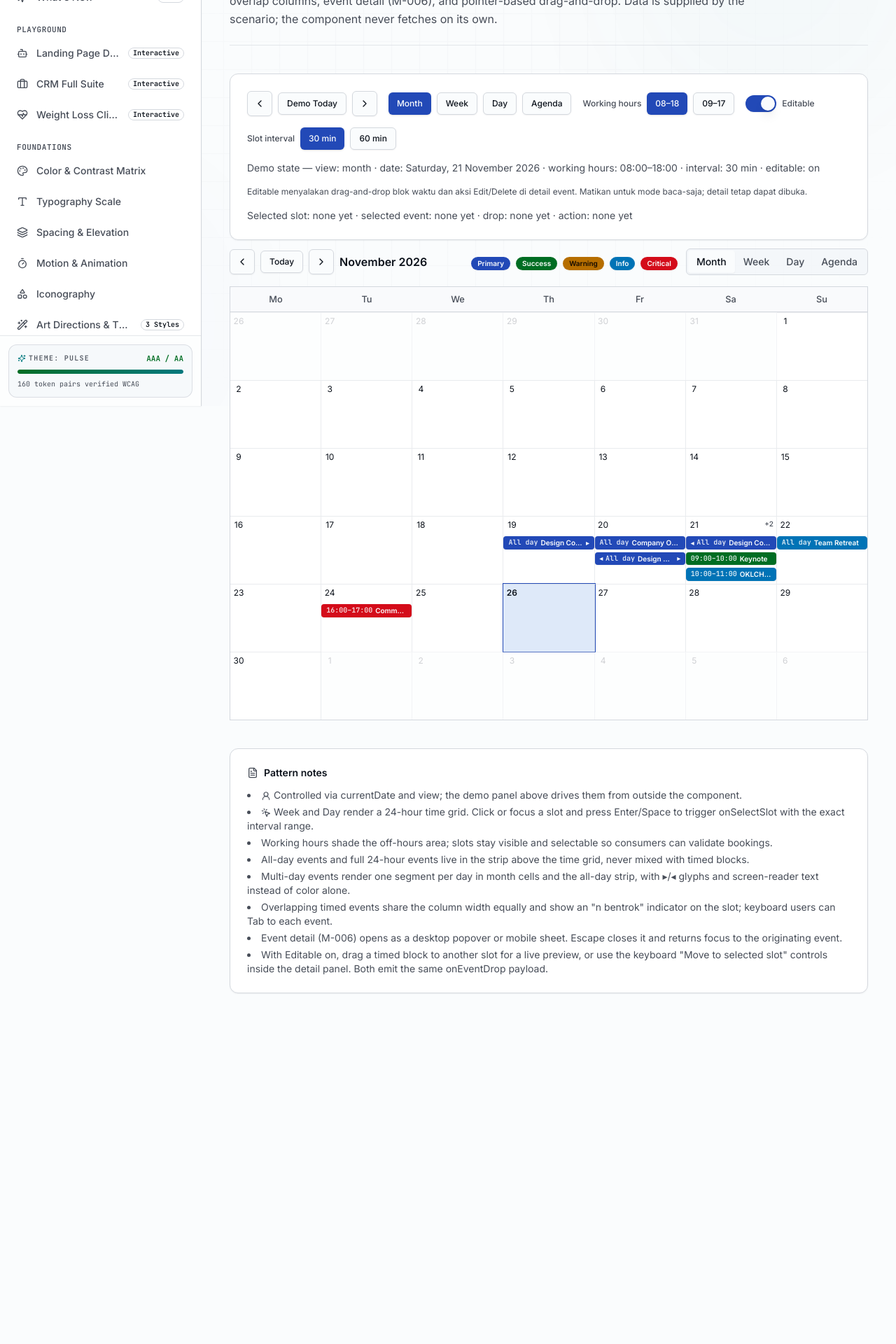
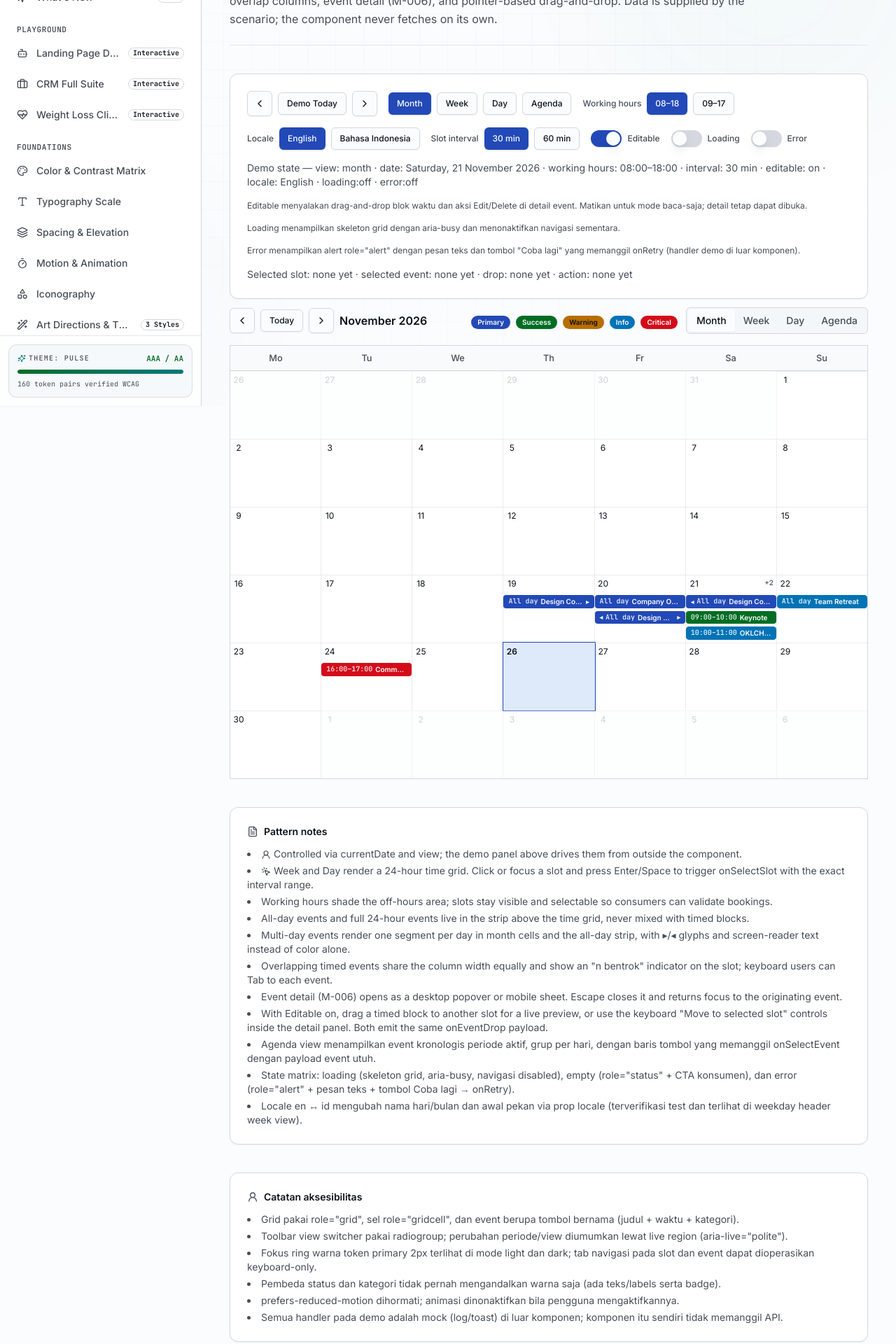
Before and after one commit to cobianwae/monorepo-bootstrap, a Next.js app in the folder apps/showcase/: page /patterns/calendar in a window 1280 px wide. Shown: the part 220-2140 px from the top of the page at 70% size. Before the commit the page ends 1679 px from the top, so only its background shows below. Built offline with nearby package versions, Linux system fonts and the light colour scheme.

Commit message:
feat: tambah locale en/id, agenda kronologis, state matrix, dan showcase final kalender [004-04]

```diff
--- a/apps/showcase/src/app/(docs)/patterns/calendar/page.tsx
+++ b/apps/showcase/src/app/(docs)/patterns/calendar/page.tsx
@@ -12,6 +12,7 @@ import {
   type WorkingHours,
 } from '@ds/ui';
 import { format } from 'date-fns';
+import { enUS as en, id } from 'date-fns/locale';
 
 const DEMO_DATE = new Date(2026, 10, 21);
 
@@ -86,6 +87,11 @@ const WORKING_HOUR_OPTIONS: Array<{ label: string; value: WorkingHours }> = [
   { label: '09–17', value: { start: '09:00', end: '17:00' } },
 ];
 
+const LOCALE_OPTIONS: Array<{ label: string; value: typeof en | typeof id }> = [
+  { label: 'English', value: en },
+  { label: 'Bahasa Indonesia', value: id },
+];
+
 export default function CalendarPage() {
   const [view, setView] = React.useState<CalendarView>('month');
   const [date, setDate] = React.useState<Date>(DEMO_DATE);
@@ -93,6 +99,9 @@ export default function CalendarPage() {
   const [slotInterval, setSlotInterval] = React.useState(30);
   const [events, setEvents] = React.useState<CalendarEvent[]>(DEMO_EVENTS);
   const [editable, setEditable] = React.useState(true);
+  const [locale, setLocale] = React.useState<typeof en | typeof id>(en);
+  const [loading, setLoading] = React.useState(false);
+  const [error, setError] = React.useState<string | null>(null);
   const [lastSlot, setLastSlot] = React.useState<string | null>(null);
   const [lastEvent, setLastEvent] = React.useState<string | null>(null);
   const [lastDrop, setLastDrop] = React.useState<string | null>(null);
@@ -104,6 +113,12 @@ export default function CalendarPage() {
 
   const handleSelectEvent = (event: CalendarEvent) => {
     setLastEvent(event.title);
+  };
+
+  const handleRetry = () => {
+    setError(null);
+    setLoading(false);
+    setEvents(DEMO_EVENTS);
   };
 
   const handleEventDrop = ({ id, start, end }: EventDropInfo) => {
@@ -168,16 +183,19 @@ export default function CalendarPage() {
               ))}
             </div>
 
-            <div className="flex items-center gap-2">
-              <Switch
-                id="calendar-editable"
-                checked={editable}
-                onCheckedChange={setEditable}
-                aria-describedby="calendar-editable-hint"
-              />
-              <label htmlFor="calendar-editable" className="text-xs font-medium text-muted-foreground">
-                Editable
-              </label>
+            <div className="flex flex-wrap items-center gap-2">
+              <span className="text-xs font-medium text-muted-foreground">Locale</span>
+              {LOCALE_OPTIONS.map((option) => (
+                <Button
+                  key={option.label}
+                  type="button"
+                  variant={locale === option.value ? 'default' : 'outline'}
+                  size="sm"
+                  onClick={() => setLocale(option.value)}
+                >
+                  {option.label}
+                </Button>
+              ))}
             </div>
 
             <div className="flex flex-wrap items-center gap-2">
@@ -195,14 +213,59 @@ export default function CalendarPage() {
               ))}
             </div>
 
+            <div className="flex items-center gap-2">
+              <Switch
+                id="calendar-editable"
+                checked={editable}
+                onCheckedChange={setEditable}
+                aria-describedby="calendar-editable-hint"
+              />
+              <label htmlFor="calendar-editable" className="text-xs font-medium text-muted-foreground">
+                Editable
+              </label>
+            </div>
+
+            <div className="flex items-center gap-2">
+              <Switch
+                id="calendar-loading"
+                checked={loading}
+                onCheckedChange={setLoading}
+                aria-describedby="calendar-loading-hint"
+              />
+              <label htmlFor="calendar-loading" className="text-xs font-medium text-muted-foreground">
+                Loading
+              </label>
+            </div>
+
+            <div className="flex items-center gap-2">
+              <Switch
+                id="calendar-error"
+                checked={!!error}
+                onCheckedChange={(v) => setError(v ? 'Gagal memuat data dari server' : null)}
+                aria-describedby="calendar-error-hint"
+              />
+              <label htmlFor="calendar-error" className="text-xs font-medium text-muted-foreground">
+                Error
+              </label>
+            </div>
+
             <p className="w-full text-sm text-muted-foreground">
               Demo state — view: {view} · date: {format(date, 'EEEE, d MMMM yyyy')} · working hours:{' '}
               {workingHours.start}–{workingHours.end} · interval: {slotInterval} min · editable:{' '}
-              {editable ? 'on' : 'off'}
+              {editable ? 'on' : 'off'} · locale:{' '}
+              {locale === id ? 'Bahasa Indonesia' : 'English'} · loading:{loading ? 'on' : 'off'} ·
+              error:{error ? 'on' : 'off'}
             </p>
             <p id="calendar-editable-hint" className="w-full text-xs text-muted-foreground">
               Editable menyalakan drag-and-drop blok waktu dan aksi Edit/Delete di detail event. Matikan untuk
               mode baca-saja; detail tetap dapat dibuka.
+            </p>
+            <p id="calendar-loading-hint" className="w-full text-xs text-muted-foreground">
+              Loading menampilkan skeleton grid dengan aria-busy dan menonaktifkan navigasi sementara.
+            </p>
+            <p id="calendar-error-hint" className="w-full text-xs text-muted-foreground">
+              Error menampilkan alert role=&quot;alert&quot; dengan pesan teks dan tombol &quot;Coba lagi&quot; yang memanggil
+              onRetry (handler demo di luar komponen).
             </p>
             <p className="w-full text-sm text-muted-foreground" aria-live="polite">
               Selected slot: {lastSlot ?? 'none yet'} · selected event: {lastEvent ?? 'none yet'} · drop:{' '}
@@ -216,8 +279,13 @@ export default function CalendarPage() {
           onViewChange={setView}
           currentDate={date}
           onDateChange={setDate}
+          locale={locale}
+          weekStartsOn={1}
           workingHours={workingHours}
           slotIntervalMinutes={slotInterval}
+          loading={loading}
+          error={error}
+          onRetry={handleRetry}
           onSelectSlot={handleSelectSlot}
           onSelectEvent={handleSelectEvent}
           editable={editable}
@@ -260,6 +328,35 @@ export default function CalendarPage() {
               With Editable on, drag a timed block to another slot for a live preview, or use the keyboard &quot;Move
               to selected slot&quot; controls inside the detail panel. Both emit the same onEventDrop payload.
             </li>
+            <li>
+              Agenda view menampilkan event kronologis periode aktif, grup per hari, dengan baris tombol yang
+              memanggil onSelectEvent dengan payload event utuh.
+            </li>
+            <li>
+              State matrix: loading (skeleton grid, aria-busy, navigasi disabled), empty (role=&quot;status&quot; +
+              CTA konsumen), dan error (role=&quot;alert&quot; + pesan teks + tombol Coba lagi → onRetry).
+            </li>
+            <li>
+              Locale en ↔ id mengubah nama hari/bulan dan awal pekan via prop locale (terverifikasi test dan terlihat
+              di weekday header week view).
+            </li>
+          </ul>
+        </CardContent>
+      </Card>
+
+      <Card>
+        <CardContent className="space-y-3 pt-6">
+          <h2 className="flex items-center gap-2 text-sm font-semibold text-foreground">
+            <UserRound className="h-4 w-4 text-muted-foreground" />
+            Catatan aksesibilitas
+          </h2>
+          <ul className="list-inside list-disc space-y-1 text-sm text-muted-foreground">
+            <li>Grid pakai role=&quot;grid&quot;, sel role=&quot;gridcell&quot;, dan event berupa tombol bernama (judul + waktu + kategori).</li>
+            <li>Toolbar view switcher pakai radiogroup; perubahan periode/view diumumkan lewat live region (aria-live=&quot;polite&quot;).</li>
+            <li>Fokus ring warna token primary 2px terlihat di mode light dan dark; tab navigasi pada slot dan event dapat dioperasikan keyboard-only.</li>
+            <li>Pembeda status dan kategori tidak pernah mengandalkan warna saja (ada teks/labels serta badge).</li>
+            <li>prefers-reduced-motion dihormati; animasi dinonaktifkan bila pengguna mengaktifkannya.</li>
+            <li>Semua handler pada demo adalah mock (log/toast) di luar komponen; komponen itu sendiri tidak memanggil API.</li>
           </ul>
         </CardContent>
       </Card>
--- a/packages/ui/src/components/data-display/event-calendar.tsx
+++ b/packages/ui/src/components/data-display/event-calendar.tsx
@@ -7,10 +7,12 @@ import {
   addMonths,
   addWeeks,
   differenceInMinutes,
+  endOfMonth,
   endOfWeek,
   format,
   isSameDay,
   startOfDay,
+  startOfMonth,
   startOfWeek,
   subDays,
   subMonths,
@@ -22,8 +24,11 @@ import type { DayProps } from 'react-day-picker';
 import { cn } from '../../lib/utils';
 import { Badge, badgeVariants } from '../base/badge';
 import { Button } from '../base/button';
+import { Skeleton } from '../base/skeleton';
 import { Calendar } from '../form/date-picker';
 import { SegmentedControl, SegmentedControlItem } from '../form/segmented-control';
+import { Alert, AlertDescription, AlertTitle } from '../feedback/alert';
+import { EmptyState } from '../feedback/empty-state';
 import { Popover, PopoverAnchor, PopoverContent, PopoverTrigger } from '../overlay/popover';
 import { Sheet, SheetContent, SheetDescription, SheetHeader, SheetTitle } from '../overlay/sheet';
 import type { VariantProps } from 'class-variance-authority';
@@ -79,6 +84,9 @@ export interface EventCalendarProps {
   renderEvent?: (event: CalendarEvent) => React.ReactNode;
   onAction?: (action: 'edit' | 'delete', event: CalendarEvent) => void;
   renderEventActions?: (event: CalendarEvent) => React.ReactNode;
+  loading?: boolean;
+  error?: string | null;
+  onRetry?: () => void;
   ariaLabel?: string;
   className?: string;
 }
@@ -1001,6 +1009,9 @@ export function EventCalendar({
   renderEvent,
   onAction,
   renderEventActions,
+  loading = false,
+  error = null,
+  onRetry,
   ariaLabel = 'Event calendar',
   className,
 }: EventCalendarProps) {
@@ -1189,6 +1200,40 @@ export function EventCalendar({
     [events, days, interval]
   );
 
+  /** Agenda: filter event yang menyentuh periode aktif (bulan activeDate), urut start, grup per hari. */
+  const agendaGroups = React.useMemo(() => {
+    const monthStart = startOfMonth(activeDate);
+    const monthEnd = endOfMonth(activeDate);
+    const groups = new Map<string, { dayKey: string; dayLabel: string; events: CalendarEvent[] }>();
+    for (const event of events) {
+      const eventEnd = clampEnd(event);
+      let cursor = startOfDay(event.start);
+      const lastDay = startOfDay(eventEnd);
+      while (cursor <= lastDay && cursor <= monthEnd) {
+        if (cursor >= monthStart) {
+          const key = dayKey(cursor);
+          let group = groups.get(key);
+          if (!group) {
+            group = {
+              dayKey: key,
+              dayLabel: format(cursor, 'EEEE, d MMMM yyyy', { locale }),
+              events: [],
+            };
+            groups.set(key, group);
+          }
+          group.events.push(event);
+        }
+        cursor = addDays(cursor, 1);
+      }
+    }
+    return Array.from(groups.values())
+      .sort((a, b) => a.dayKey.localeCompare(b.dayKey))
+      .map((g) => ({
+        ...g,
+        events: g.events.sort((a, b) => a.start.getTime() - b.start.getTime()),
+      }));
+  }, [events, activeDate, locale]);
+
   const virtualAnchor = React.useMemo<React.RefObject<HTMLElement | null>>(
     () => ({ current: anchorEl }),
     [anchorEl]
@@ -1202,18 +1247,20 @@ export function EventCalendar({
             type="button"
             variant="outline"
             size="icon"
+            disabled={loading}
             aria-label="Previous period"
             onClick={() => changeDate(shiftDate(activeView, activeDate, -1))}
           >
             <ChevronLeft className="h-4 w-4" />
           </Button>
-          <Button type="button" variant="outline" size="sm" onClick={() => changeDate(new Date())}>
+          <Button type="button" variant="outline" size="sm" disabled={loading} onClick={() => changeDate(new Date())}>
             Today
           </Button>
           <Button
             type="button"
             variant="outline"
             size="icon"
+            disabled={loading}
             aria-label="Next period"
             onClick={() => changeDate(shiftDate(activeView, activeDate, 1))}
           >
@@ -1237,6 +1284,7 @@ export function EventCalendar({
           <SegmentedControl
             type="single"
             value={activeView}
+            disabled={loading}
             onValueChange={(value) => {
               if (value) changeView(value as CalendarView);
             }}
@@ -1251,6 +1299,79 @@ export function EventCalendar({
         </div>
       </div>
 
+      {loading ? (
+        <div
+          role="grid"
+          aria-busy="true"
+          aria-label={ariaLabel}
+          className="rounded-lg border border-border bg-card min-h-[32rem] flex flex-col items-center justify-center py-10"
+        >
+          <div className="flex flex-col items-center gap-3">
+            <Skeleton className="w-24 h-24 rounded-full" />
+            <Skeleton className="w-40 h-4" />
+          </div>
+          <p className="mt-2 text-sm text-muted-foreground">Memuat event…</p>
+        </div>
+      ) : error ? (
+        <Alert variant="destructive" role="alert" className="rounded-lg border border-border">
+          <AlertTitle>Gagal memuat event</AlertTitle>
+          <AlertDescription>{error}</AlertDescription>
+          {onRetry && (
+            <Button type="button" size="sm" onClick={onRetry} className="mt-3">
+              Coba lagi
+            </Button>
+          )}
+        </Alert>
+      ) : activeView === 'agenda' ? (
+        <div className="rounded-lg border border-border bg-card p-4">
+          <p className="text-sm font-medium text-foreground">{format(activeDate, 'LLLL yyyy', { locale })}</p>
+          {agendaGroups.length === 0 ? (
+            <p className="mt-1 text-sm text-muted-foreground">
+              Tidak ada event pada periode ini.
+            </p>
+          ) : (
+            <div className="mt-4 space-y-4" role="list">
+              {agendaGroups.map((group) => (
+                <section key={group.dayKey} role="listitem" className="space-y-1.5">
+                  <h3 className="text-sm font-semibold text-foreground">{group.dayLabel}</h3>
+                  <div className="space-y-1.5">
+                    {group.events.map((event) => (
+                      <button
+                        key={event.id}
+                        type="button"
+                        disabled={loading}
+                        onClick={() => onSelectEvent?.(event)}
+                        className="flex items-center justify-between gap-2 rounded border border-border/50 bg-background px-3 py-2 text-left text-sm text-foreground focus-visible:outline-none focus-visible:ring-2 focus-visible:ring-ring hover:bg-accent/40"
+                        aria-label={formatDetailRange(event, locale)}
+                      >
+                        <div className="min-w-0 flex-1">
+                          <p className="font-medium truncate">{event.title}</p>
+                          <p className="text-xs text-muted-foreground truncate">
+                            {eventTimeRange(event, locale)}
+                          </p>
+                        </div>
+                        <span
+                          className="shrink-0 rounded-full border border-border/50 px-2 py-0.5 text-[10px] font-medium text-muted-foreground"
+                        >
+                          {event.category ?? 'primary'}
+                        </span>
+                      </button>
+                    ))}
+                  </div>
+                </section>
+              ))}
+            </div>
+          )}
+        </div>
+      ) : events.length === 0 ? (
+        <EmptyState
+          role="status"
+          title="Tidak ada event di periode ini"
+          description="Belum ada jadwal pada periode yang dipilih. Coba ganti view atau periode."
+          actionLabel="Buat event"
+        />
+      ) : (
+        <>
           {activeView === 'month' && (
             <Calendar
               mode="single"
@@ -1298,11 +1419,8 @@ export function EventCalendar({
             />
           )}
 
-      {activeView === 'agenda' && (
-        <div className="rounded-lg border border-border bg-card p-4">
-          <p className="text-sm font-medium text-foreground">{format(activeDate, 'LLLL yyyy', { locale })}</p>
-          <p className="mt-1 text-sm text-muted-foreground">Agenda list layout follows in the next iteration.</p>
-        </div>
+
+        </>
       )}
 
       {selectedEvent && !isMobile && (
```
Also changed, not shown: 5 other files (tests, documents, lock files or other folders). Lines whose indentation alone changed are shown as unchanged.
